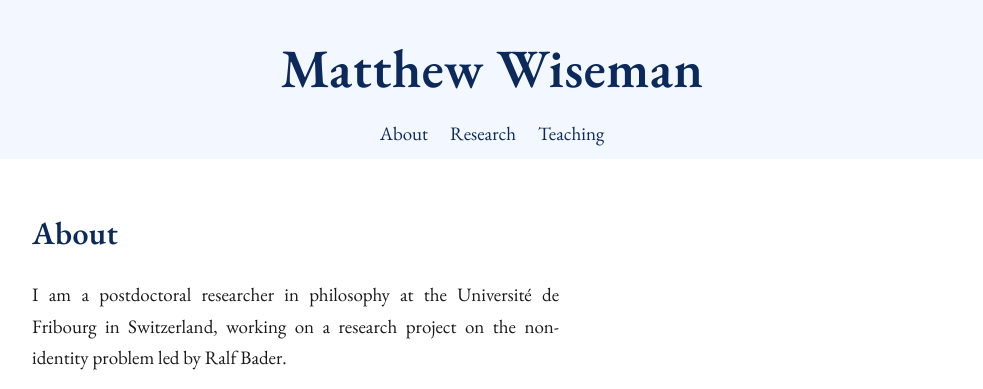
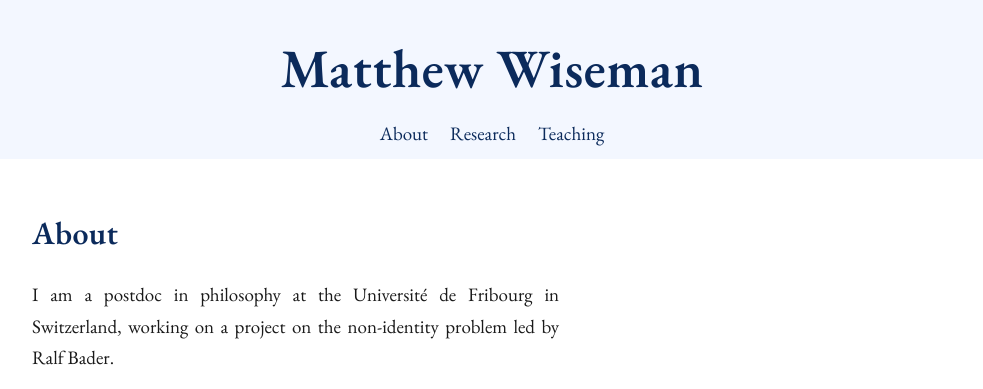
Before and after one commit to mwiseman11/mwiseman11.github.io, a plain HTML site: page index.html in a window 1280 px wide. Shown: the top 389 px of the page, without its empty margins (148-1131 px from the left). Drawn offline with nearby package versions, Linux system fonts and the light colour scheme.

Commit message:
Update index.html

```diff
--- a/index.html
+++ b/index.html
@@ -153,7 +153,7 @@
 <div class="container about-grid">
 <div class="about-text">
 <h2>About</h2>
-<p>I am a postdoctoral researcher in philosophy at the Université de Fribourg in Switzerland, working on a research project on the non-identity problem led by Ralf Bader. </p>
+<p>I am a postdoc in philosophy at the Université de Fribourg in Switzerland, working on a project on the non-identity problem led by Ralf Bader. </p>
 <p>Before coming to Fribourg, I obtained my PhD from the University of Southern California, an Honours degree in philosophy at the Australian National University, and a Bachelor of Arts and a Diploma of Mandarin at the University of Melbourne.</p>
 <p>I work in moral and political philosophy and PPE, with a focus on the intergenerational. I’m particularly interested in the overlap between intergenerational justice, legitimacy, representative democracy, and population ethics. As well as writing on these individual themes, I have an ongoing research project at their intersection, defending the case for providing democratic representation to future people.</p>
 <p>While at ANU, I co-founded the <a href="https://upja.online/" rel="noopener" target="_blank">Undergraduate Philosophy Journal of Australasia</a>
```
